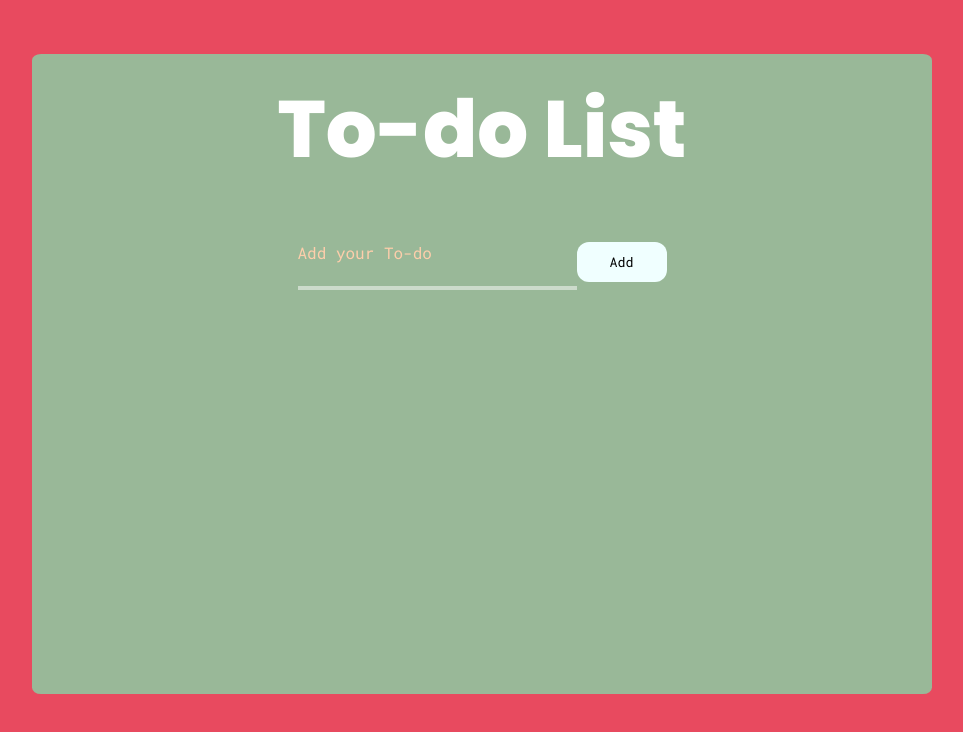
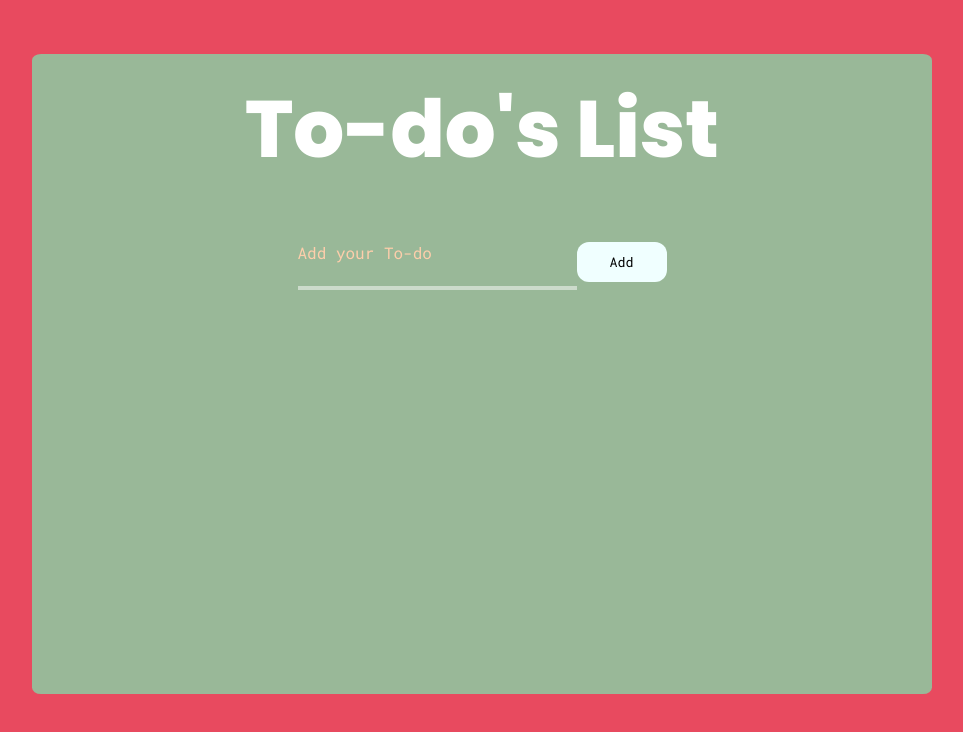
Before and after one commit to iruthayasanthose/online-todo, a plain HTML site: page index.html in a window 1280 px wide. Shown: the whole page, without its empty margins (158-1121 px from the left). Drawn offline with nearby package versions, Linux system fonts and the light colour scheme.

Commit message:
Update index.html

```diff
--- a/index.html
+++ b/index.html
@@ -10,7 +10,7 @@
   </head>
   <body>
     <div class="main-container">
-      <h1>To-do List</h1>
+      <h1>To-do's List</h1>
       <div class="typing">
         <div class="type">
           <input class="words" type="text" id="txtbx" />
```
